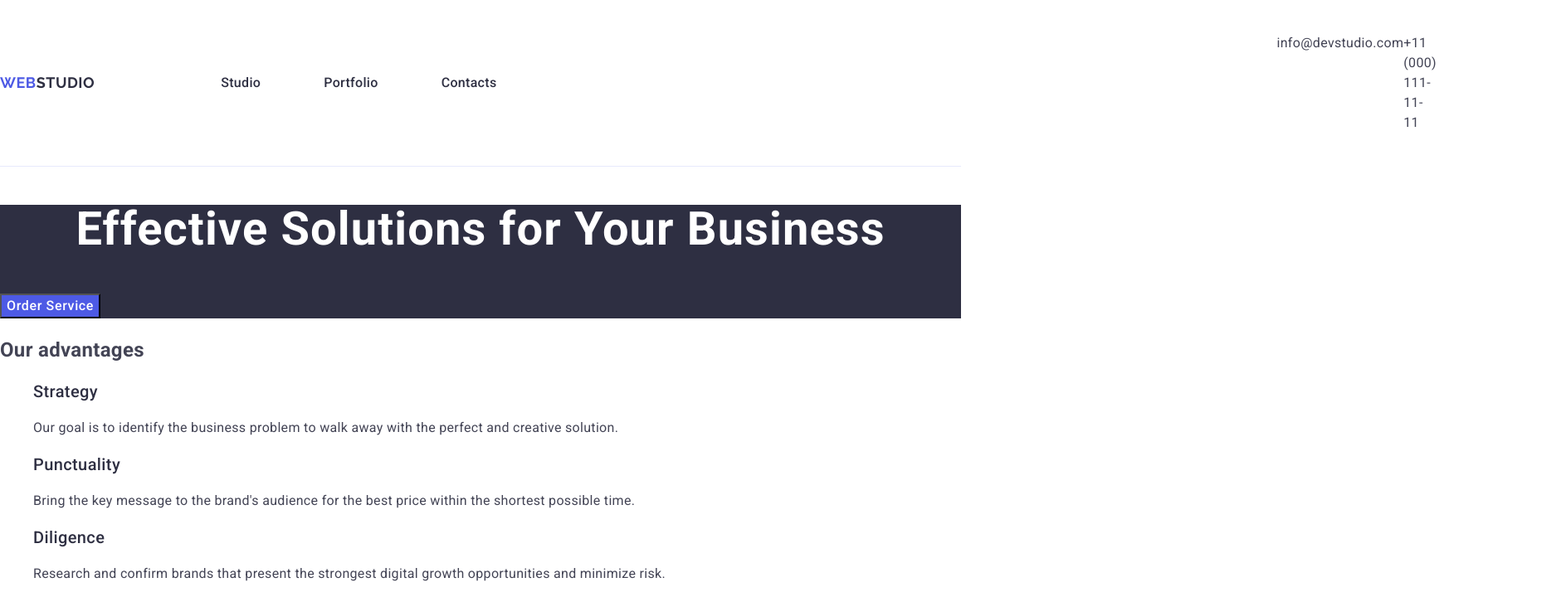
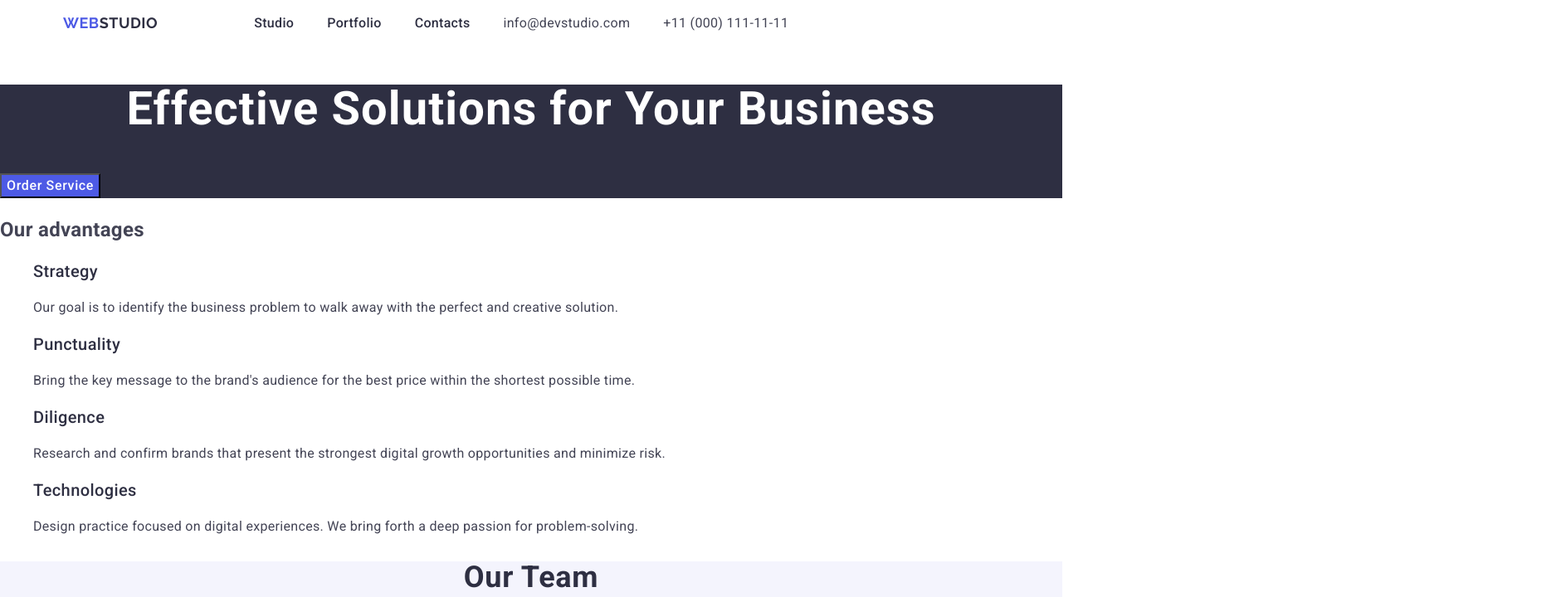
Before and after one commit to Kholodaet/goit-markup-hw-03, a plain HTML site: page index.html in a window 1280 px wide. Shown: the top 720 px of the page at 83% size, 1887 px wide, since content can reach past the window. Drawn offline with nearby package versions, Linux system fonts and the light colour scheme.

Commit message:
added container to header

```diff
--- a/css/styles.css
+++ b/css/styles.css
@@ -8,14 +8,16 @@ body {
   line-height: 1.5;
   letter-spacing: 0.02em;
 }
+.header-container {
+  display: flex;
+}
 .container {
   width: 1158px;
+  margin: 0 auto;
+  padding: 0 15px 0 15px;
 }
+
 .header {
-  display: flex;
-
-  align-items: center;
-  justify-content: space-between;
   border-bottom: 1px solid #e7e9fc;
   background: #fff;
 }
@@ -23,25 +25,7 @@ body {
   display: flex;
   align-items: center;
 }
-.header-nav-list {
-  display: flex;
-  justify-content: space-between;
-  padding-left: 76px;
-  padding-top: 24px;
-  padding-bottom: 24px;
-}
-.adress-list {
-  list-style: none;
 
-  display: flex;
-  padding-left: 940px;
-  padding-top: 24px;
-  padding-right: 156px;
-  padding-bottom: 24px;
-}
-
-.adress-list li {
-}
 .webstudio {
   font-size: 18px;
   text-decoration: none;
@@ -52,6 +36,11 @@ body {
   text-transform: uppercase;
   color: #4d5ae5;
   letter-spacing: 0.03em;
+  margin-right: 76px;
+}
+.header-nav-list {
+  display: flex;
+  gap: 40px;
 }
 
 .studio {
@@ -64,7 +53,6 @@ body {
   line-height: 1.5;
   letter-spacing: 0.02em;
   color: #2e2f42;
-  padding-left: 76px;
   padding-top: 24px;
   padding-bottom: 24px;
 }
@@ -75,9 +63,10 @@ body {
 
 .address {
   font-style: normal;
+}
+.adress-list {
   display: flex;
-  align-items: center;
-  justify-content: space-between;
+  gap: 40px;
 }
 .adre_a {
   font-size: 16px;
@@ -174,3 +163,6 @@ li {
 a {
   text-decoration: none;
 }
+img {
+  display: block;
+}
--- a/index.html
+++ b/index.html
@@ -21,8 +21,8 @@
     <link rel="stylesheet" href="./css/styles.css" />
   </head>
   <body>
-    <div class="container">
-      <header class="header">
+    <header>
+      <div class="header-container container">
         <nav class="header-nav">
           <a href="./index.html" class="webstudio"
             >Web<span class="studio">Studio</span>
@@ -51,7 +51,9 @@
             </li>
           </ul>
         </address>
+      </div>
     </header>
+
     <main>
       <section class="first-section">
         <h1 class="first-title">Effective Solutions for Your Business</h1>
@@ -63,8 +65,8 @@
           <li>
             <h3 class="title-section-s">Strategy</h3>
             <p class="p-section-s">
-                Our goal is to identify the business problem to walk away with
-                the perfect and creative solution.
+              Our goal is to identify the business problem to walk away with the
+              perfect and creative solution.
             </p>
           </li>
           <li>
@@ -149,12 +151,7 @@
             <p class="p-section-s">App</p>
           </li>
           <li>
-              <img
-                src="./images/taxi4.jpg"
-                alt="taxi"
-                width="360"
-                height="300"
-              />
+            <img src="./images/taxi4.jpg" alt="taxi" width="360" height="300" />
             <h3 class="title-section-s">Taxi Service</h3>
             <p class="p-section-s">Marketing</p>
           </li>
@@ -186,10 +183,9 @@
         >Web<span class="studio-footer">Studio</span>
       </a>
       <p class="p-footer">
-          Increase the flow of customers and sales for your business with
-          digital marketing & growth solutions.
+        Increase the flow of customers and sales for your business with digital
+        marketing & growth solutions.
       </p>
     </footer>
-    </div>
   </body>
 </html>
```
Lines whose indentation alone changed are shown as unchanged.
